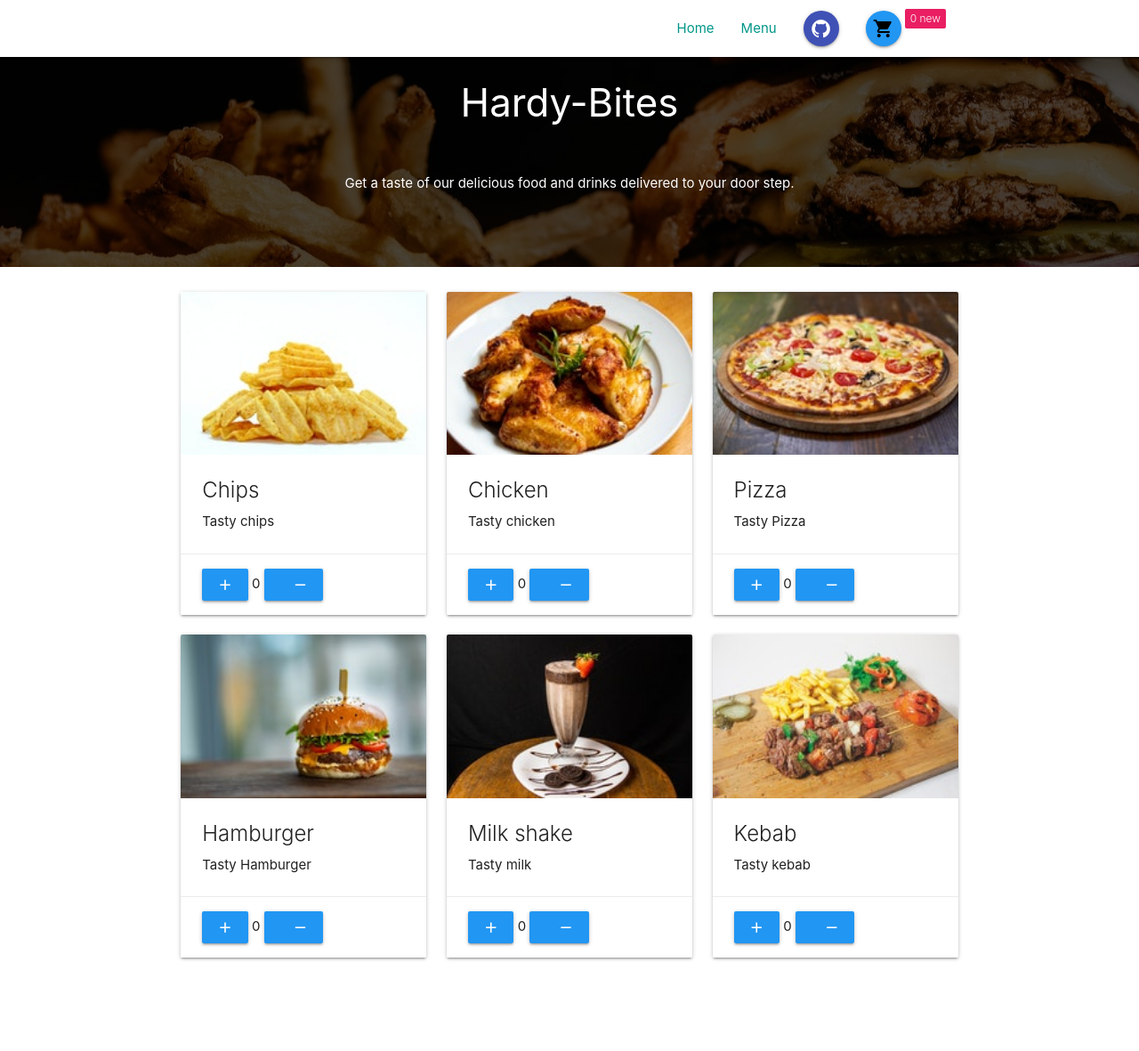
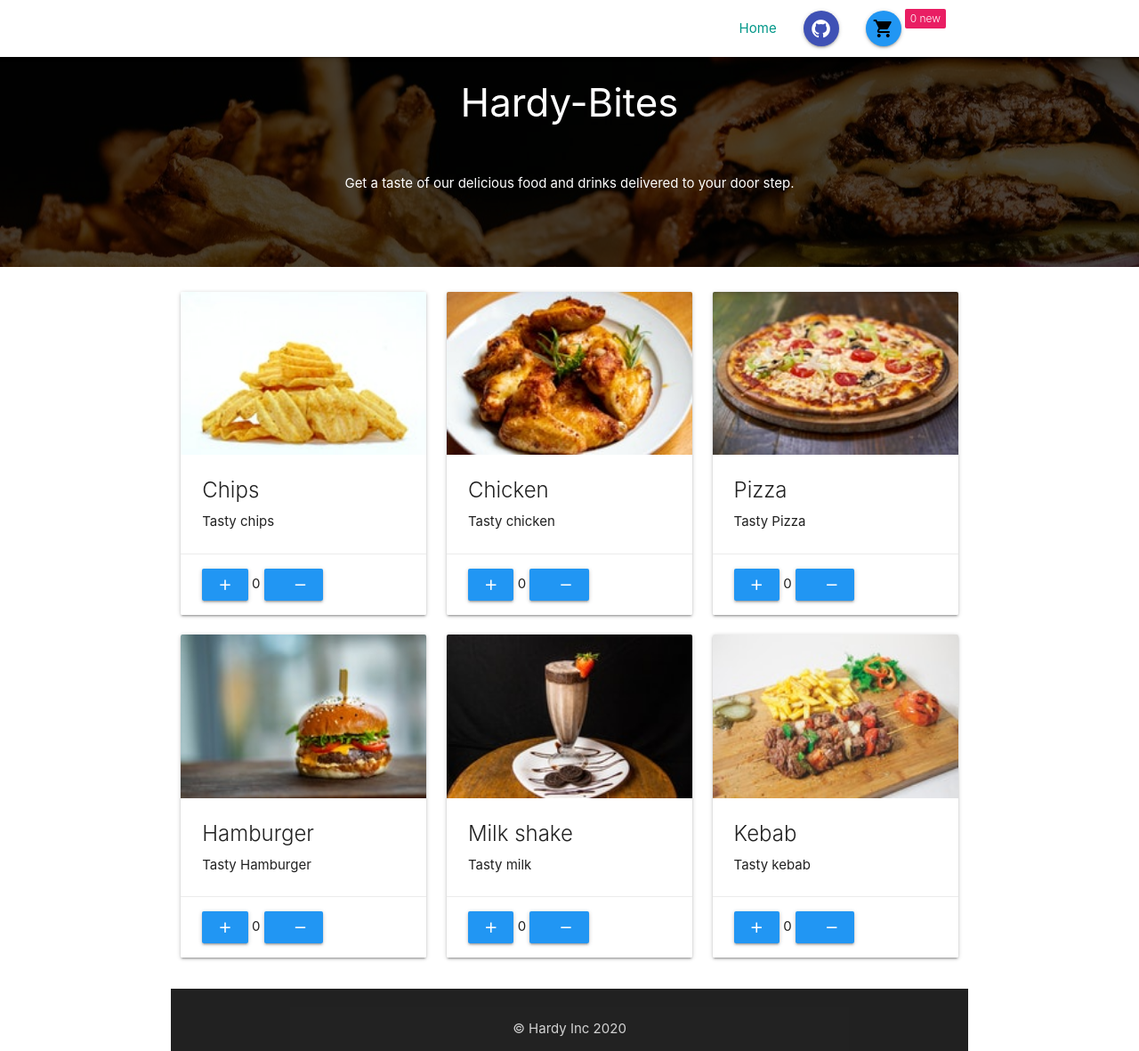
Before and after one commit to Hardy-Kathurima/Vuejs-shopping-cart, a plain HTML site: page index.html in a window 1280 px wide. Shown: the whole page at 89% size. Before the commit the page ends 1111 px from the top, so only its background shows below. Drawn offline with nearby package versions, Linux system fonts and the light colour scheme.

Commit message:
changed layout

```diff
--- a/index.html
+++ b/index.html
@@ -38,7 +38,6 @@
                         </a>
                         <ul class="right ">
                             <li><a class=" teal-text " href="#">Home</a></li>
-                            <li><a class=" teal-text" href="#about">Menu</a></li>
                             <li><a class=" indigo btn-floating" href="https://github.com/Hardy-Kathurima"
                                     target="_blank">
                                     <i class="fa fa-github"></i>
@@ -145,6 +144,16 @@
 
             </div>
 
+                <footer class="page-footer grey darken-4">
+                    <div class="container">
+                        <div class="footer-copyright gey darken-3">
+                            <div class="container center-align">&copy; Hardy Inc 2020</div>
+                        </div>
+                    </div>
+                </footer>
+
+
+
             <!-- jquery -->
             <script src="https://code.jquery.com/jquery-3.5.1.min.js"></script>
             <!-- Compiled and minified JavaScript -->
```
